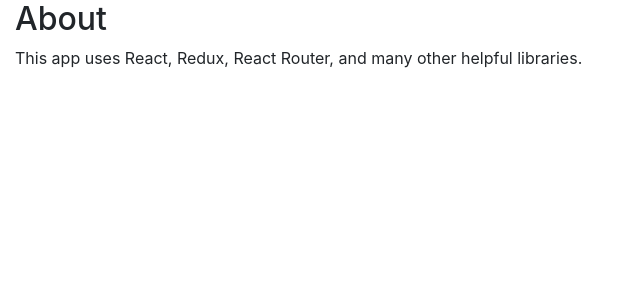
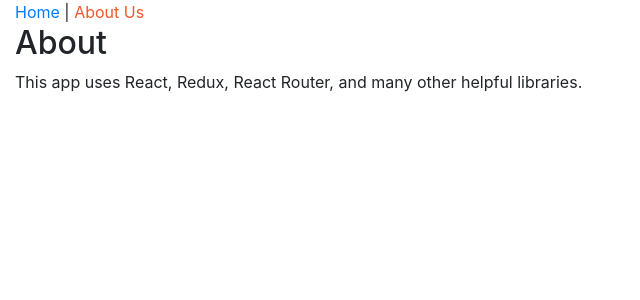
Before and after one commit to surendramishra999/react-redux, a React app: page /about in a window 1280 px wide. Shown: the top 300 px of the page, without its empty margins (0-640 px from the left). Built offline with nearby package versions, Linux system fonts and the light colour scheme.

Commit message:
404 Page added

```diff
--- a/src/components/App.js
+++ b/src/components/App.js
@@ -1,13 +1,19 @@
 import React from "react";
-import { Route } from "react-router-dom";
+import { Route, Switch } from "react-router-dom";
 import HomePage from "./home/HomePage";
 import AboutPage from "./about/AboutPage";
+import Header from "./common/Header";
+import PageNotFound from "./PageNotFound";
 
 function App() {
   return (
     <div className="container-fluid">
-      <Route exact path="/" component={HomePage} />
-      <Route path="/about" component={AboutPage} />
+      <Header />
+      <Switch>
+        <Route exact path="/" component={HomePage} />
+        <Route path="/about" component={AboutPage} />
+        <Route component={PageNotFound} />
+      </Switch>
     </div>
   );
 }
--- /dev/null
+++ b/src/components/PageNotFound.js
@@ -0,0 +1,5 @@
+import React from "react";
+
+const PageNotFound = () => <h1>Oops! Page not found.</h1>;
+
+export default PageNotFound;
--- /dev/null
+++ b/src/components/common/Header.js
@@ -0,0 +1,20 @@
+import React from "react";
+import { NavLink } from "react-router-dom";
+
+const Header = () => {
+  const activeStyle = { color: "#F1582A" };
+
+  return (
+    <nav>
+      <NavLink to="/" activeStyle={activeStyle} exact>
+        Home
+      </NavLink>
+      {" | "}
+      <NavLink to="/about" activeStyle={activeStyle}>
+        About Us
+      </NavLink>
+    </nav>
+  );
+};
+
+export default Header;
```
